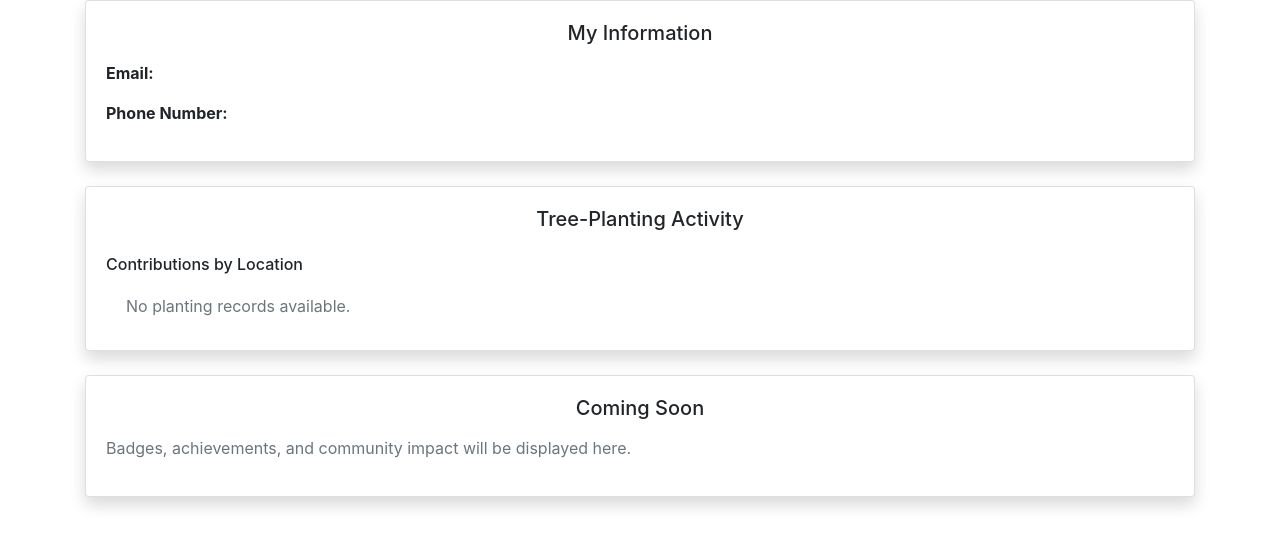
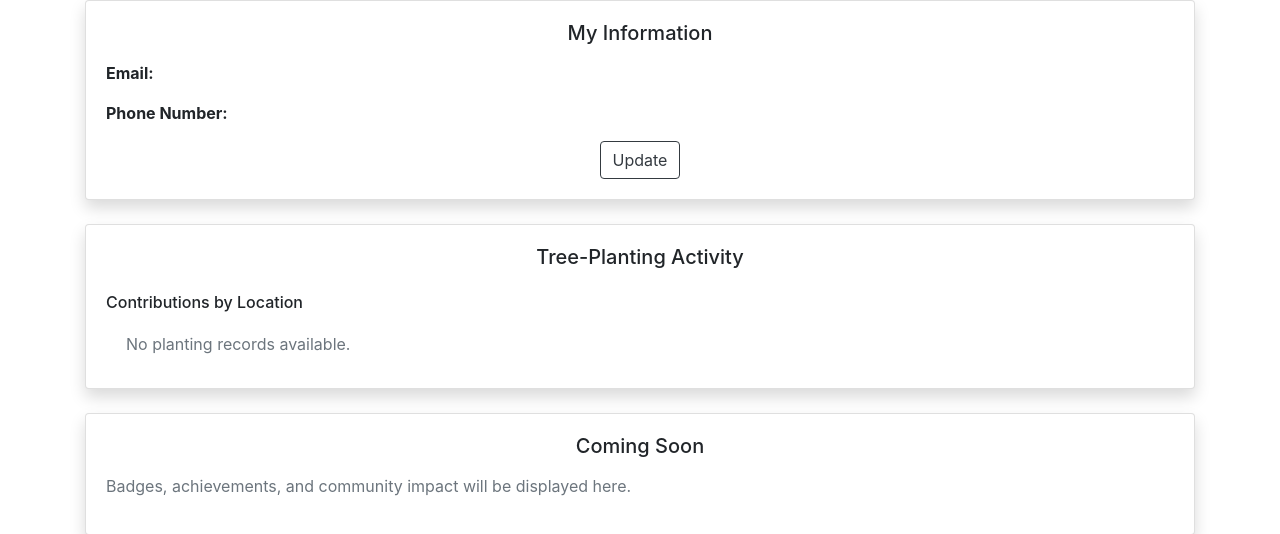
Before and after one commit to TonyXdZ/khadra, a Django app: template users/templates/users/profile.html in a window 1280 px wide. Shown: the part 132-666 px from the top of the page. Run offline with Django 5.2, Linux system fonts and the light colour scheme; the template is opened without the code that fills it, so the values that code supplies are empty.

Commit message:
feat(templates): add update button to profile
- Create a button links to profile update page in profile page

```diff
--- a/users/templates/users/profile.html
+++ b/users/templates/users/profile.html
@@ -20,6 +20,8 @@
             <h2 class="h5 mb-3 text-center">{% trans "My Information" %}</h2>
             <p><strong>{% trans "Email" %}:</strong> {{ user.email|escape }}</p>
             <p><strong>{% trans "Phone Number" %}:</strong> {{ user.profile.phone_number.as_national|default:""|escape }}</p>
+            <div class="text-center"><a href="{% url 'profile-update' %}" class="btn btn-outline-dark">{% trans "Update" %}</a></div>
+
         </div>
     </section>
 
```
